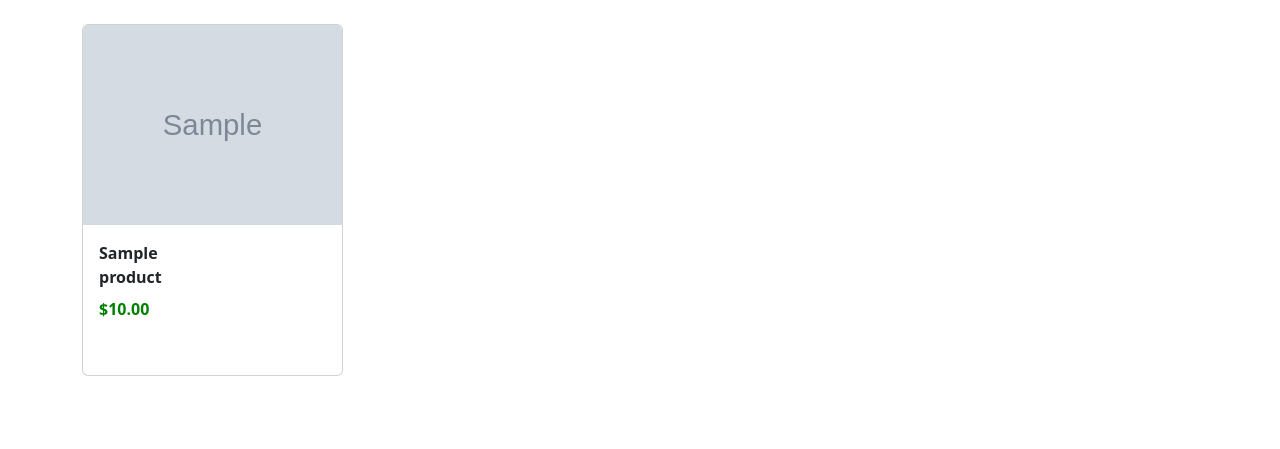
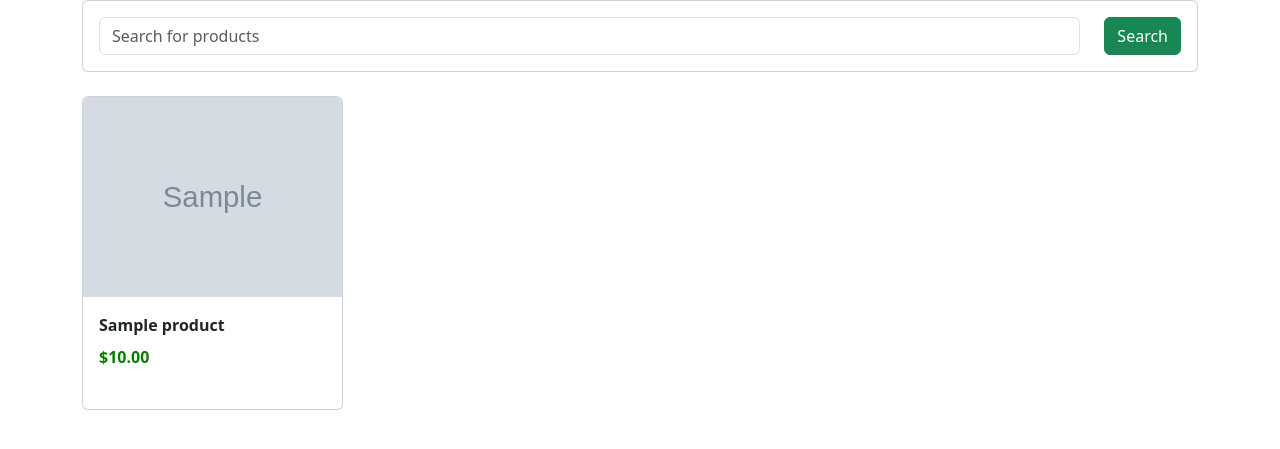
Before and after one commit to RalitsaTerzieva/e-commerce-shop, a Django app: page / in a window 1280 px wide. Shown: the top 449 px of the page. Run offline with Django 4.2, Linux system fonts and the light colour scheme; tables that the repository leaves empty hold one stand-in row (values such as "Sample post"); grey boxes marked "Sample" are stand-in pictures.

Commit message:
Add pagination on index page

```diff
--- a/shop/static/shop/style.css
+++ b/shop/static/shop/style.css
@@ -1,8 +1,3 @@
-.card-body {
-    height: 150px;
-    width: 150px;
-}
-
 .card-title {
     font-weight: 900;
 }
@@ -15,5 +10,5 @@
 
 img {
     height: 200px;
-    width: 200px;
+    width: 100px;
 }
--- a/shop/templates/shop/index.html
+++ b/shop/templates/shop/index.html
@@ -15,7 +15,22 @@
     <body>
        <div class='container'>
         <div class='row'>
-            {% for product in object_list %}
+            <div class='col-md-12'>
+                <form class='card card-sm'>
+                    <div class='card-body row no-gutters align-items-center'>
+                        <div class='col'>
+                            <input type='search' name='item_name' placeholder='Search for products' class='form-control form-control-borderless'>
+                        </div>
+                        <div class='col-auto'>
+                            <button class='btn btn-success' type='submit'>Search</button>
+                        </div>
+                    </div>
+                </form>
+            </div>
+        </div>
+
+        <div class='row'>
+            {% for product in page_obj %}
             <div class='col-md-3'>
                 <div class='card mt-4 overflow-auto'>
                     <img src='{{ product.image }}' class='card-img-top'/>
@@ -32,6 +47,30 @@
             </div>
             {% endfor %}
         </div>
+
+        <div class='row mt-5'>
+            <div class='col-md-3 offset-md-3'>
+                <nav>
+                    <ul class='pagination'>
+                        {% if is_paginated %}
+                        {% if page_obj.has_previous %}
+                        <li class='page-item'>
+                            <a href='?page={{ page_obj.previous_page_number }}' class="page-link">Previous</a>
+                        </li>
+                        {% endif %}
+                        <li class='page-item active'>
+                            <a href='?page={{ page_obj.number }}' class="page-link">Current</a>
+                        </li>
+                        {% if page_obj.has_next %}
+                        <li class='page-item'>
+                            <a href='?page={{ page_obj.next_page_number }}' class="page-link">Next</a>
+                        </li>
+                        {% endif %}
+                        {% endif %}
+                    </ul>
+            </nav>
+            </div>
+        </div>
        </div>
 
         <script src="" async defer></script>
--- a/shop/views.py
+++ b/shop/views.py
@@ -2,6 +2,16 @@ from django.shortcuts import render
 from .models import Products
 from django.views.generic.list import ListView
 
+
 class ProductsListView(ListView):
     model = Products
     template_name = 'shop/index.html'
+    paginate_by = 4
+
+    def get_queryset(self):
+        queryset = super().get_queryset()
+        item_name = self.request.GET.get('item_name')
+        if item_name != '' and item_name is not None:
+            queryset = queryset.filter(title__icontains=item_name)
+
+        return queryset
```
